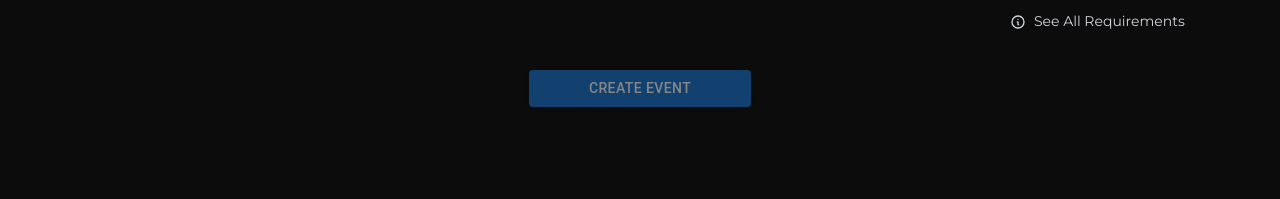
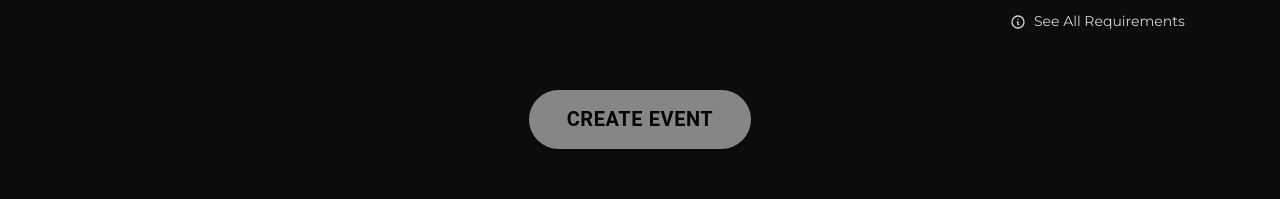
Before and after one commit to MeinardEdrei/Eventure, a Next.js app: page /Create-Event in a window 1280 px wide. Shown: the part 952-1151 px from the top of the page. Built offline with nearby package versions, Linux system fonts and the light colour scheme; no server answers.

Commit message:
Fixed minor issues in event creation frontend

```diff
--- a/app/Create-Event/SpecifyEvents.js
+++ b/app/Create-Event/SpecifyEvents.js
@@ -129,7 +129,10 @@ const EventSettingsPanel = ({
             <div className="relative w-[100%]">
               <button
                 className="dropdown-button"
-                onClick={() => setIsOpen(!isOpen)}
+                onClick={(e) => {
+                  e.preventDefault();
+                  setIsOpen(!isOpen);
+                }}
               >
                 {selected}
                 <i
@@ -247,7 +250,8 @@ const EventSettingsPanel = ({
                     onClick={() => setIsDepartmentOpen(true)}
                   />
                   <button
-                    onClick={() => {
+                    onClick={(e) => {
+                      e.preventDefault();
                       if (departmentsDropDown) {
                         setIsDepartmentOpen(!isDepartmentOpen);
                       }
@@ -407,7 +411,10 @@ const EventSettingsPanel = ({
                     onClick={() => setIsPartnershipOpen(true)}
                   />
                   <button
-                    onClick={() => setIsPartnershipOpen(!isPartnershipOpen)}
+                    onClick={(e) => {
+                      e.preventDefault();
+                      setIsPartnershipOpen(!isPartnershipOpen);
+                    }}
                   >
                     <i
                       className={`fas fa-chevron-down dropdown-icon ${
--- a/app/Create-Event/page.js
+++ b/app/Create-Event/page.js
@@ -83,21 +83,6 @@ const Page = () => {
 
   const handleSubmit = async (e) => {
     e.preventDefault();
-
-    // Form validation
-    if (
-      !title ||
-      !description ||
-      !date ||
-      !start ||
-      !end ||
-      !venue ||
-      !capacity ||
-      !selectedFile
-    ) {
-      alert("Please fill in all fields and select an image");
-      return;
-    }
 
     try {
       const validOrganizerId = parseInt(organizerId);
@@ -204,6 +189,7 @@ const Page = () => {
                   onChange={handleFileSelect}
                   accept="image/*"
                   hidden
+                  required
                 />
                 <div className="dropzone-content">
                   {selectedFile ? (
@@ -245,6 +231,7 @@ const Page = () => {
                 type="text"
                 value={title}
                 onChange={(e) => setTitle(e.target.value)}
+                required
               />
             </div>
 
@@ -257,6 +244,7 @@ const Page = () => {
                 ref={descriptionRef}
                 value={description}
                 onChange={(e) => setDescription(e.target.value)}
+                required
               />
             </div>
           </div>
@@ -299,6 +287,7 @@ const Page = () => {
                           type="date"
                           value={date}
                           onChange={(e) => setDate(e.target.value)}
+                          required
                         />
                       </div>
                     </div>
@@ -309,6 +298,7 @@ const Page = () => {
                           type="time"
                           value={start}
                           onChange={(e) => setStart(e.target.value)}
+                          required
                         />
                       </div>
                     </div>
@@ -326,6 +316,7 @@ const Page = () => {
                           type="date"
                           value={date}
                           onChange={(e) => setDate(e.target.value)}
+                          required
                         />
                       </div>
                     </div>
@@ -336,6 +327,7 @@ const Page = () => {
                           type="time"
                           value={end}
                           onChange={(e) => setEnd(e.target.value)}
+                          required
                         />
                       </div>
                     </div>
@@ -376,7 +368,21 @@ const Page = () => {
         {/* <button type="submit">Create Event</button> */}
         {/* </div> */}
         <Button
-          className="w-[20%] mt-5 p-3 bg-white opacity-50 border-none rounded-full text-center cursor-pointer transition-all duration-200 ease-in text-black text-xl font-bold hover:opacity-100"
+          sx={{
+            width: "20%",
+            marginTop: "1.25rem",
+            padding: "0.75rem",
+            backgroundColor: "white",
+            opacity: 0.5,
+            borderRadius: "9999px",
+            textAlign: "center",
+            fontSize: "1.25rem",
+            fontWeight: "bold",
+            color: "black",
+            "&:hover": {
+              opacity: 1,
+            },
+          }}
           type="submit"
           variant="contained"
         >
```
